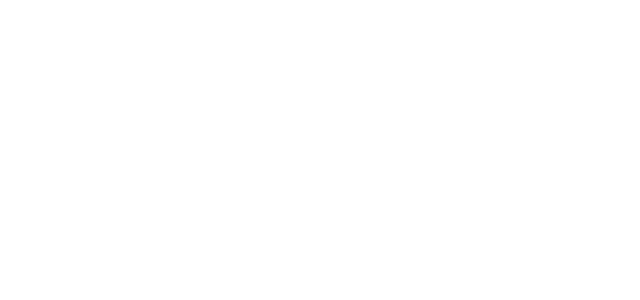
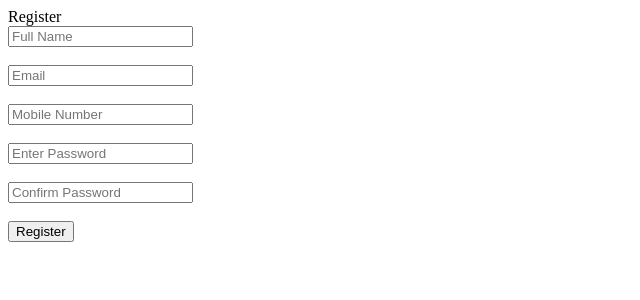
Before and after one commit to deekaynine/DRF_Project, a React (Vite) app in the folder frontend/: page /register in a window 1280 px wide. Before the commit this address had no page. Shown: the top 300 px of the page, without its empty margins (0-640 px from the left). Built offline with nearby package versions, Linux system fonts and the light colour scheme.

Commit message:
login register and logout functionality and component done

```diff
--- a/frontend/src/App.jsx
+++ b/frontend/src/App.jsx
@@ -3,13 +3,19 @@
 import "./App.css"
 
 import Login from "./views/auth/Login"
+import Register from "./views/auth/Register"
+import Dashboard from "./views/auth/Dashboard"
+import Logout from "./views/auth/Logout"
 
 function App() {
   return (
     <BrowserRouter>
       <Routes>
-        <Route path="/" element={<div>Home</div>} />
+        <Route path="/" element={<Dashboard />} />
         <Route path="/login" element={<Login />} />
+        <Route path="/register" element={<Register />} />
+        <Route path="/logout" element={<Logout />} />
+        <Route path="/dashboard" element={<Dashboard />} />
       </Routes>
     </BrowserRouter>
   )
--- /dev/null
+++ b/frontend/src/views/auth/Dashboard.jsx
@@ -0,0 +1,28 @@
+import React from "react"
+import { useAuthStore } from "../../store/auth"
+import { Link } from "react-router-dom"
+
+function Dashboard() {
+  const [isLoggedIn, setIsLoggedIn] = useAuthStore((state) => [
+    state.isLoggedIn,
+    state.user,
+  ])
+  return (
+    <>
+      {isLoggedIn() ? (
+        <div>
+          <h1>dashboard</h1>
+          <Link to={"/logout"}>Logout</Link>
+        </div>
+      ) : (
+        <div>
+          <h1>Home Page</h1>
+          <Link to={"/login"}>Login</Link>
+          <Link to={"/register"}>Register</Link>
+        </div>
+      )}
+    </>
+  )
+}
+
+export default Dashboard
--- a/frontend/src/views/auth/Login.jsx
+++ b/frontend/src/views/auth/Login.jsx
@@ -9,6 +9,7 @@
   const [email, setEmail] = useState("")
   const [password, setPassword] = useState("")
   const isLoggedIn = useAuthStore((state) => state.isLoggedIn)
+
   const [isLoading, setIsLoading] = useState(false)
 
   useEffect(() => {
--- /dev/null
+++ b/frontend/src/views/auth/Logout.jsx
@@ -0,0 +1,19 @@
+import React from "react"
+import { useEffect } from "react"
+import { logout } from "../../utils/auth"
+import { Link } from "react-router-dom"
+
+function Logout() {
+  useEffect(() => {
+    logout()
+  }, [])
+  return (
+    <div>
+      <h1>Logout</h1>
+      <Link to={"/register"}>Register</Link>
+      <Link to={"/login"}>Login</Link>
+    </div>
+  )
+}
+
+export default Logout
--- /dev/null
+++ b/frontend/src/views/auth/Register.jsx
@@ -0,0 +1,104 @@
+import React, { useState, useEffect } from "react"
+import { register } from "../../utils/auth"
+import { useNavigate, Link } from "react-router-dom"
+import { useAuthStore } from "../../store/auth"
+
+function Register() {
+  const [fullname, setFullName] = useState("")
+  const [email, setEmail] = useState("")
+  const [mobile, setMobile] = useState("")
+  const [password, setPassword] = useState("")
+  const [password2, setPassword2] = useState("")
+
+  const [isLoading, setLoading] = useState("")
+  const navigate = useNavigate()
+  const isLoggedIn = useAuthStore((state) => state.isLoggedIn)
+
+  useEffect(() => {
+    if (isLoggedIn()) {
+      navigate("/")
+    }
+  })
+
+  const handleSubmit = async (e) => {
+    e.preventDefault()
+    setLoading(true)
+
+    const { error } = await register(
+      fullname,
+      email,
+      mobile,
+      password,
+      password2
+    )
+
+    if (error) {
+      alert(JSON.stringify(error))
+    } else {
+      navigate("/")
+    }
+  }
+
+  return (
+    <>
+      <div>Register</div>
+      <form onSubmit={handleSubmit}>
+        <input
+          type="text"
+          placeholder="Full Name"
+          value={fullname}
+          onChange={(e) => setFullName(e.target.value)}
+          name=""
+          id=""
+        />
+        <br />
+        <br />
+        <input
+          type="email"
+          placeholder="Email"
+          value={email}
+          onChange={(e) => {
+            setEmail(e.target.value)
+          }}
+          name=""
+          id=""
+        />
+        <br />
+        <br />
+        <input
+          type="number"
+          placeholder="Mobile Number"
+          value={mobile}
+          onChange={(e) => setMobile(e.target.value)}
+          name=""
+          id=""
+        />
+        <br />
+        <br />
+        <input
+          type="text"
+          placeholder="Enter Password"
+          value={password}
+          onChange={(e) => setPassword(e.target.value)}
+          name=""
+          id=""
+        />
+        <br />
+        <br />
+        <input
+          type="password"
+          placeholder="Confirm Password"
+          value={password2}
+          onChange={(e) => setPassword2(e.target.value)}
+          name=""
+          id=""
+        />
+        <br />
+        <br />
+        <button>Register</button>
+      </form>
+    </>
+  )
+}
+
+export default Register
```
